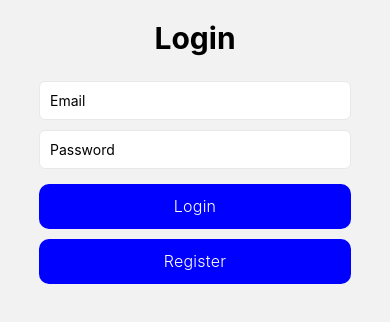
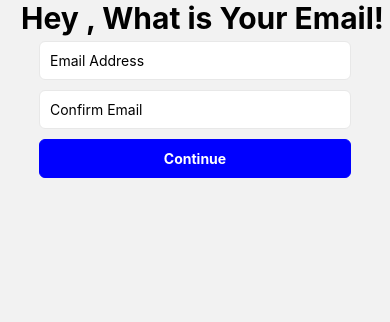
Before and after one commit to Ahmadhcs/fitness, a React Native app: screen /Email in a window 390 px wide. Shown: the top 322 px of the page. Built offline with nearby package versions, Linux system fonts and the light colour scheme.

Commit message:
Added Register with Name Page, Email Page with minimal checking, Account details Page. Fully implementing using navigation route and passing variables.

```diff
--- a/App.js
+++ b/App.js
@@ -5,6 +5,8 @@ import { createNativeStackNavigator } from '@react-navigation/native-stack';
 import HomeScreen from './Screens/HomeScreen';
 import Register from './Screens/Register';
 import Landing from './Screens/Landing';
+import Email from './Screens/Email';
+import Account from './Screens/Account';
 const Stack = createNativeStackNavigator();
 
 
@@ -26,6 +28,10 @@ export default function App() {
             <Stack.Screen name="Home" component={HomeScreen} />
             <Stack.Screen name="Landing" component={Landing} />
             <Stack.Screen name="Register" component={Register} />
+            <Stack.Screen name="Email" component={Email} />
+            <Stack.Screen name="Account" component={Account} />
+
+
           </>
         ) : (
           <>
--- /dev/null
+++ b/Screens/Account.js
@@ -0,0 +1,24 @@
+import { View, Text, SafeAreaView} from 'react-native'
+import React, { useLayoutEffect, useState } from 'react'
+import { useNavigation } from '@react-navigation/native'
+
+const Account = () => {
+    const navigation = useNavigation();
+
+    const [userName, setUser] = useState('')
+    const [password, setPass] = useState('')
+
+
+    useLayoutEffect(() => {
+        navigation.setOptions({
+            headerShown: false,
+        });
+    }, [])
+  return (
+    <SafeAreaView>
+      <Text>Birth</Text>
+    </SafeAreaView>
+  )
+}
+
+export default Account
--- /dev/null
+++ b/Screens/Email.js
@@ -0,0 +1,89 @@
+import { View, Text, SafeAreaView, StyleSheet, Pressable, TextInput} from 'react-native'
+import React, { useLayoutEffect, useState} from 'react'
+import { useNavigation } from '@react-navigation/native'
+
+const Email = ({route}) => {
+    const navigation = useNavigation();
+
+    const name = route.params;
+
+    const [email, setEmail] = useState('');
+    const [confirm, setConfirm] = useState('');
+
+
+    useLayoutEffect(() => {
+        navigation.setOptions({
+            headerShown: false,
+        });
+    }, [])
+
+
+
+    const handleEmail = () => {
+        //Handle empty or not valid
+
+        if(email !== confirm){
+            console.log("handle Error")
+        }else{
+            navigation.navigate('Account', {email, confirm} );
+
+        }
+      };
+
+
+
+
+  return (
+    <SafeAreaView>
+      <Text style={styles.title}>Hey {name},
+      What is Your Email!</Text>
+      <View style={styles.main}>
+        <TextInput placeholder="Email Address"  style={styles.textbox} onChangeText={setEmail}  />
+        <TextInput placeholder="Confirm Email "  style={styles.textbox} onChangeText={setConfirm}   />
+
+        <Pressable style={styles.cont} onPress={handleEmail}><Text style={styles.text}>Continue</Text></Pressable>
+        </View>
+    </SafeAreaView>
+  )
+}
+
+const styles =  StyleSheet.create({
+    title: {
+
+            fontWeight: "700",
+            fontSize: "30px",
+            textAlign: 'center',
+            paddingLeft: 15
+    },
+    cont:{
+
+        backgroundColor: "blue",
+        width: "80%",
+        padding:10,
+        borderRadius: 6,
+        borderWidth: .7,
+        borderColor: "blue",
+        marginVertical:5,
+      },
+      textbox:{
+        backgroundColor: 'white',
+            width: '80%',
+            padding:10,
+            borderRadius: 6,
+            borderWidth: .7,
+            borderColor: "#e8e8e8",
+            marginVertical:5,
+
+      },
+      main: {
+        alignItems: 'center',
+
+      },
+      text: {
+        color: "white",
+        textAlign: "center",
+        fontWeight: "700"
+      }
+})
+
+export default Email
--- a/Screens/Register.js
+++ b/Screens/Register.js
@@ -2,12 +2,13 @@ import { View, Text, Pressable, StyleSheet, TextInput, Picker, Button} from 'rea
 import React, { useLayoutEffect, useState } from 'react'
 import { useNavigation } from '@react-navigation/native'
 import { SafeAreaView } from 'react-native-safe-area-context';
-import CustomInput from '../components/CustomInput';
-import DatePicker from 'react-native-date-picker'
+
 
 const Register = () => {
 
     const navigation = useNavigation();
+
+    const [name, setName] = useState('');
 
     useLayoutEffect(() => {
         navigation.setOptions({
@@ -15,46 +16,24 @@ const Register = () => {
         });
     }, [])
 
+    const handleName = () => {
+      //Handle empty or too short
 
-    const [date, setDate] = useState(new Date())
-  const [open, setOpen] = useState(false)
-
-
-
+      navigation.navigate('Email', name );
+    };
 
 
 
 
   return (
     <SafeAreaView>
-      <Text>Register</Text>
+      <Text style= {styles.title}>What's Your Name?</Text>
       <Pressable>
         <Text onPress={() => navigation.navigate('Home')}>Back</Text>
       </Pressable>
-      <View  style={styles.main}>
-        <CustomInput placeholder="Name"   />
-        <CustomInput placeholder="Email"   />
-        <CustomInput placeholder="Password"   />
-        <CustomInput placeholder="Confirm Password"   />
-        <Button title="Birthday" onPress={() => setOpen(true)} />
-      <DatePicker
-        modal
-        open={open}
-        date={date}
-        onConfirm={(date) => {
-          setOpen(false)
-          setDate(date)
-        }}
-        onCancel={() => {
-          setOpen(false)
-        }}
-      />
-
-
-
-
-
-
+      <View style={styles.main}>
+        <TextInput placeholder="Your Full Name"  style={styles.textbox}  onChangeText={setName} />
+        <Pressable style={styles.cont} onPress={handleName}><Text style={styles.text}>Continue</Text></Pressable>
       </View>
 
     </SafeAreaView>
@@ -64,9 +43,40 @@ const Register = () => {
 const styles =  StyleSheet.create({
   main: {
     alignItems: 'center',
+
   },
   small: {
     width: "30%"
+  },
+  cont:{
+
+    backgroundColor: "blue",
+    width: "80%",
+    padding:10,
+    borderRadius: 6,
+    borderWidth: .7,
+    borderColor: "blue",
+    marginVertical:5,
+  },
+  text: {
+    color: "white",
+    textAlign: "center",
+    fontWeight: "700"
+  },
+  title:{
+    fontWeight: "700",
+    fontSize: "30px",
+    textAlign: 'center'
+  },
+  textbox:{
+    backgroundColor: 'white',
+        width: '80%',
+        padding:10,
+        borderRadius: 6,
+        borderWidth: .7,
+        borderColor: "#e8e8e8",
+        marginVertical:5,
+
   }
 })
 
--- a/package.json
+++ b/package.json
@@ -16,7 +16,6 @@
     "react": "18.2.0",
     "react-bootstrap": "^2.7.4",
     "react-native": "0.71.8",
-    "react-native-date-picker": "^4.2.13",
     "react-native-number-please": "^1.0.5",
     "react-native-paper": "^5.8.0",
     "react-native-safe-area-context": "4.5.0",
```
Also changed, not shown: 1 other file (tests, documents, lock files or other folders).
